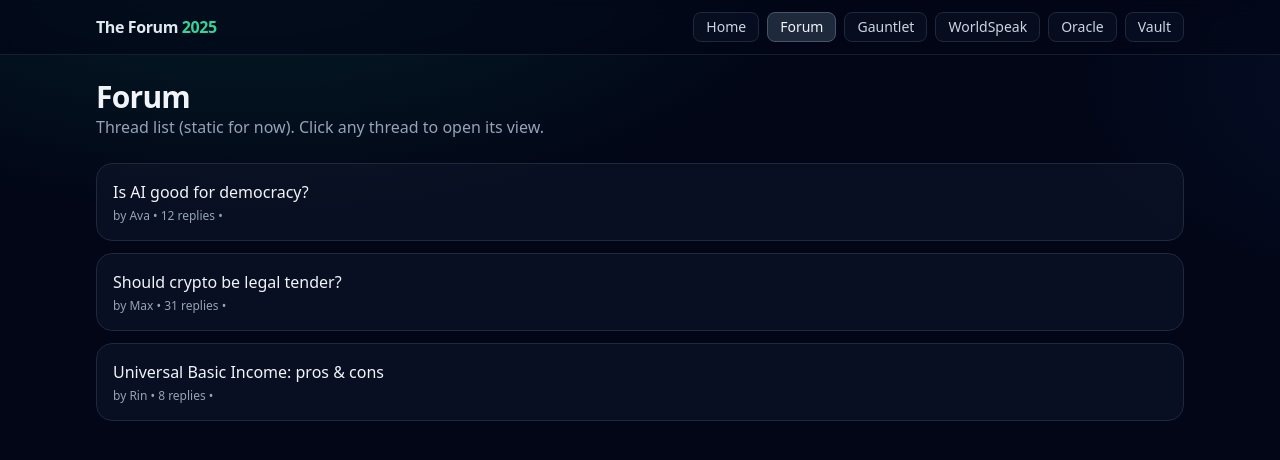
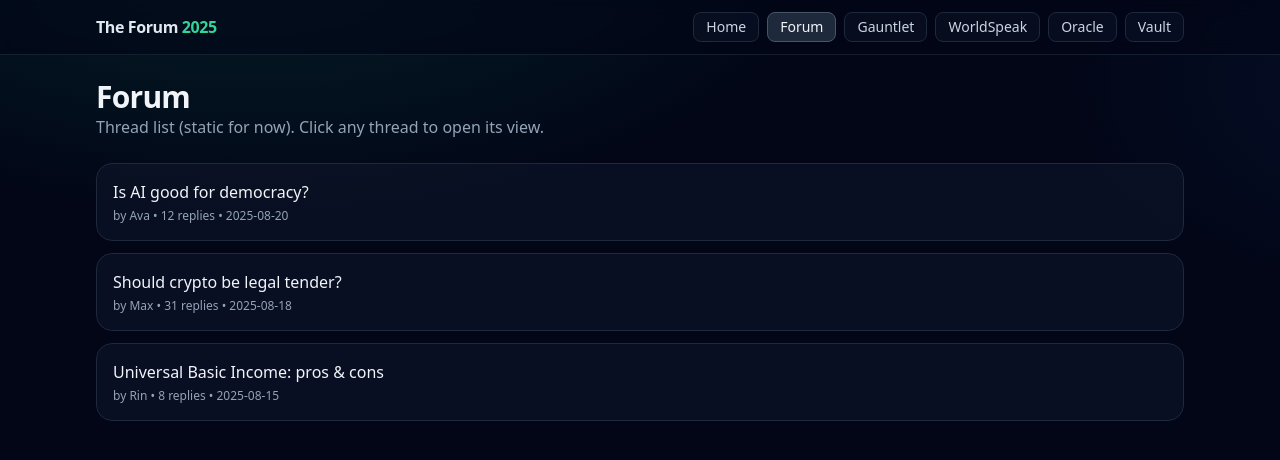
Before and after one commit to dbronk74/forum2025, a React (Vite) app: page /forum in a window 1280 px wide. Shown: the top 460 px of the page. Built offline with nearby package versions, Linux system fonts and the light colour scheme.

Commit message:
fix(forum): accept updated|lastUpdate from threads.json

```diff
--- a/src/pages/Forum.tsx
+++ b/src/pages/Forum.tsx
@@ -1,16 +1,24 @@
 import { Link } from 'react-router-dom'
-import threads from '@/data/threads.json'
+import raw from '@/data/threads.json'
 
-type ThreadMeta = {
+type ThreadJson = {
   id: string
   title: string
   author: string
   replies: number
-  updated: string
+  updated?: string
+  lastUpdate?: string
 }
 
 export default function Forum() {
-  const list = threads as ThreadMeta[]
+  // Normalize the JSON to a consistent shape (support both `updated` and `lastUpdate`)
+  const list = (raw as ThreadJson[]).map((t) => ({
+    id: t.id,
+    title: t.title,
+    author: t.author,
+    replies: t.replies,
+    updated: t.updated ?? t.lastUpdate ?? '',
+  }))
 
   return (
     <section className="space-y-6">
```
